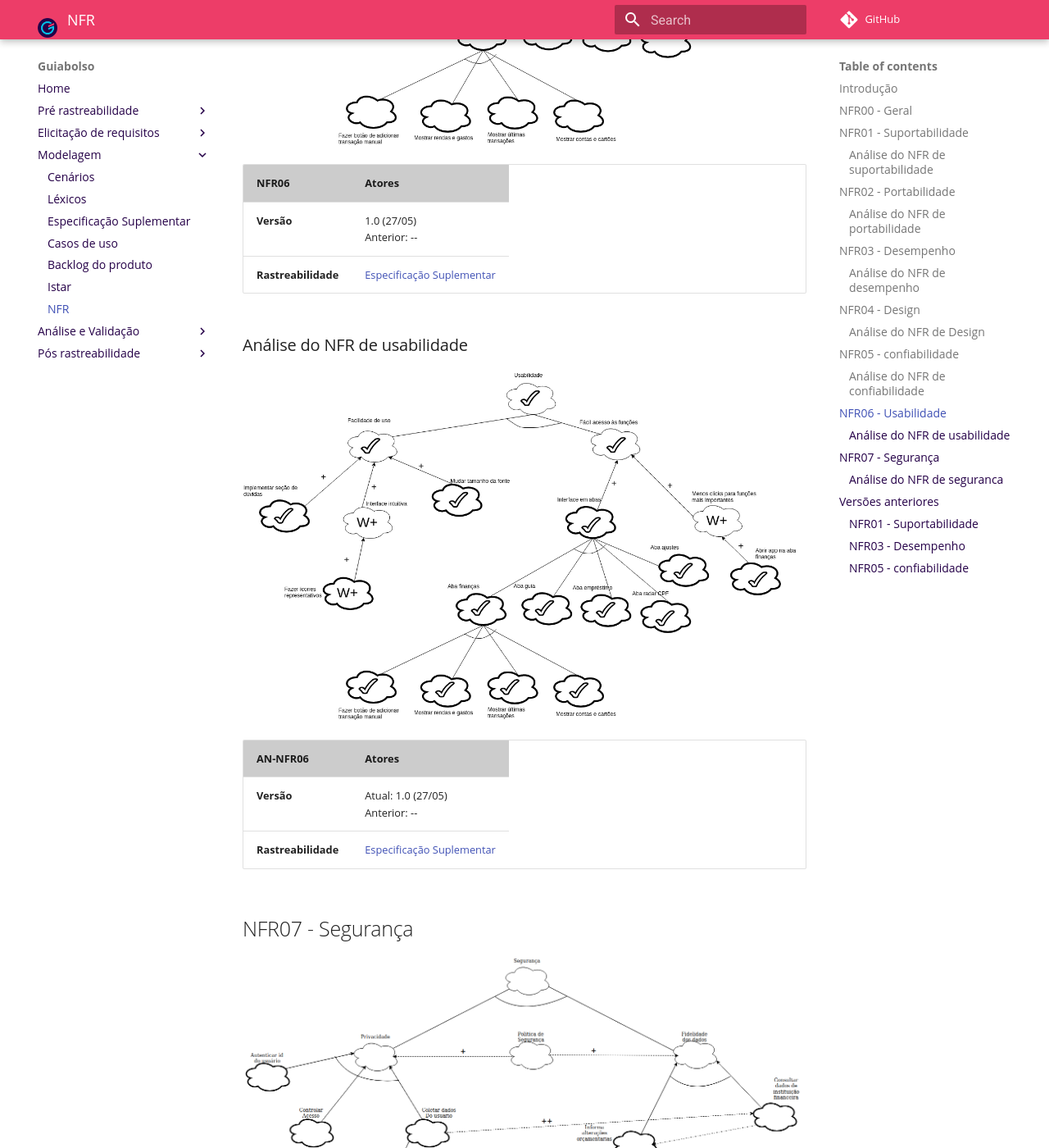
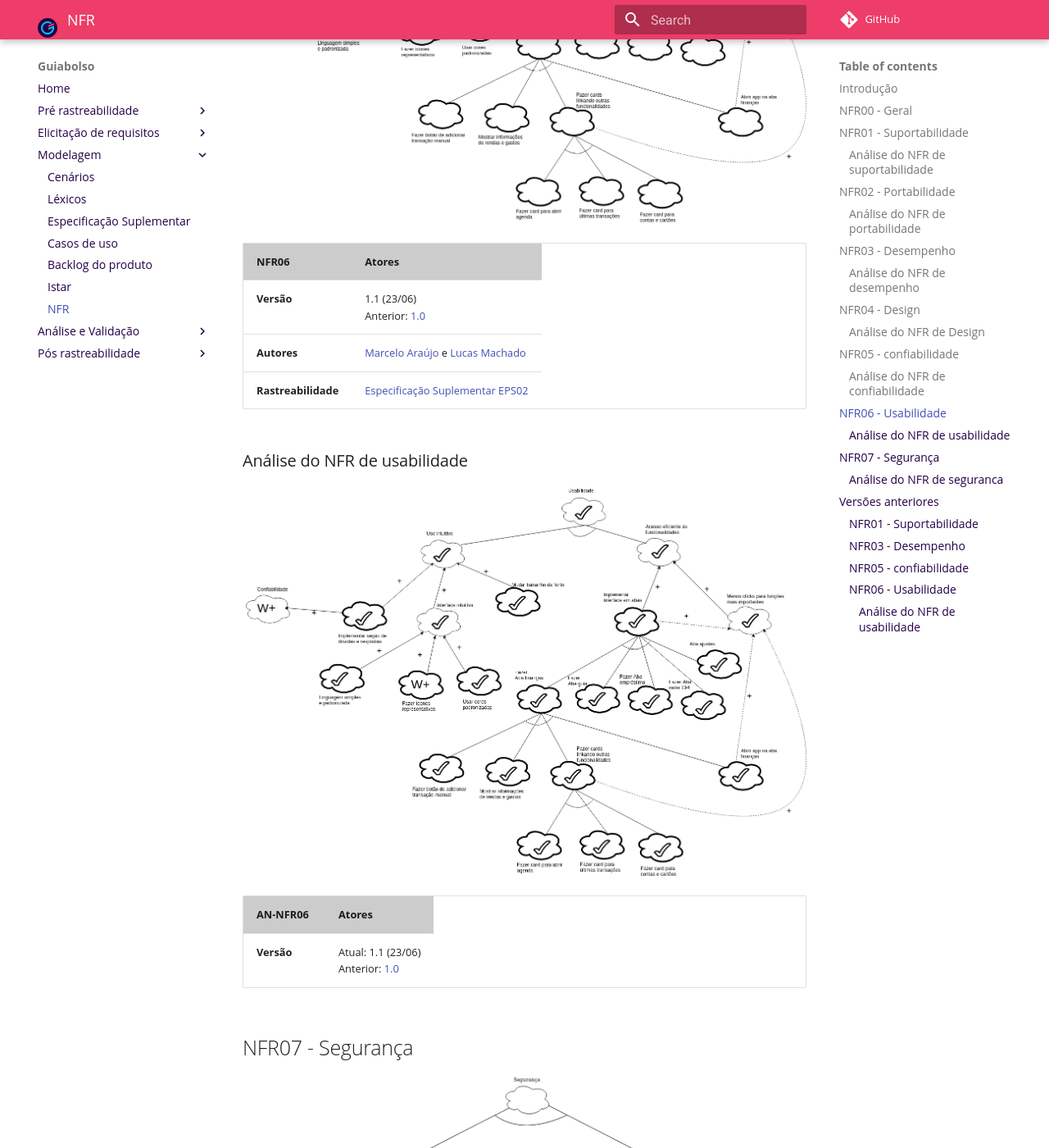
Before and after one commit to fga-disciplinas/2019.1-Guia-Bolso, an MkDocs documentation site: the page built from docs/modelagem/nfr.md, in a window 1280 px wide and 1400 px high, scrolled down 8026 px. Shown: the whole window at 82% size. Built offline with MkDocs 1.6.1 and Material for MkDocs 9.7.7, drawn with Linux system fonts in a browser that asks for light colours; comment, search, counter and statistics services are not loaded; old or Windows-style settings are respelled for this version of MkDocs; some of the changed text lies outside the part shown.

Commit message:
Adicionando versão 1.1 de NFR06 Usabilidade

```diff
--- a/docs/modelagem/nfr.md
+++ b/docs/modelagem/nfr.md
@@ -97,7 +97,8 @@ O NFR Framework trata-se de um framework conceitual orientado a requisitos não
 | **NFR05** | **Atores**|
 |--|--|
 | **Versão**| 1.1 (27/05) <br> Anterior: 1.0|
-| **Rastreabilidade** | [Especificação Suplementar](../especificacao) |
+| **Autores** | [Marcelo Araújo](https://github.com/santosm46) e [Lucas Machado](https://github.com/lmmLucasMachado) |
+| **Rastreabilidade** | [Especificação Suplementar EPS03](../especificacao/#eps03-confiabilidade) |
 
 ### Análise do NFR de confiabilidade
 
@@ -111,21 +112,22 @@ O NFR Framework trata-se de um framework conceitual orientado a requisitos não
 
 ## NFR06 - Usabilidade
 
-[ ![NFR06](./../img/nfr/nrf_usabilidade.png)](./../img/nfr/nrf_usabilidade.png)
+[ ![NFR06](./../img/nfr/nrf_usabilidade_02.png)](./../img/nfr/nrf_usabilidade_02.png)
 
 | **NFR06** | **Atores**|
 |--|--|
-| **Versão**| 1.0 (27/05) <br> Anterior: --|
-| **Rastreabilidade** | [Especificação Suplementar](../especificacao) |
+| **Versão**| 1.1 (23/06) <br> Anterior: [1.0](#nfr06-usabilidade_1) |
+| **Autores** | [Marcelo Araújo](https://github.com/santosm46) e [Lucas Machado](https://github.com/lmmLucasMachado) |
+| **Rastreabilidade** | [Especificação Suplementar EPS02](../especificacao/#eps02-usabilidade) |
 
 ### Análise do NFR de usabilidade
 
-[ ![AN-NFR06](./../img/nfr/nrf_usabilidade_analise.png)](./../img/nfr/nrf_usabilidade_analise.png)
+[ ![AN-NFR06](./../img/nfr/nrf_usabilidade_analise_02.png)](./../img/nfr/nrf_usabilidade_analise_02.png)
 
 | **AN-NFR06** | **Atores**|
 |--|--|
-| **Versão**| Atual: 1.0 (27/05) <br> Anterior: --|
-| **Rastreabilidade** | [Especificação Suplementar](../especificacao) |
+| **Versão**| Atual: 1.1 (23/06) <br> Anterior: [1.0](#analise-do-nfr-de-usabilidade_1) |
+
 
 ## NFR07 - Segurança
 
@@ -175,3 +177,20 @@ O NFR Framework trata-se de um framework conceitual orientado a requisitos não
 |--|--|
 | **Versão**| Atual: 1.0 (25/05) <br> Anterior: --|
 | **Rastreabilidade** | [Especificação Suplementar](../especificacao) |
+
+### NFR06 - Usabilidade
+
+[ ![NFR06](./../img/nfr/nrf_usabilidade_01.png)](./../img/nfr/nrf_usabilidade_01.png)
+
+| **NFR06** | **Atores**|
+|--|--|
+| **Versão**| 1.0 (27/05) <br> Anterior: --|
+| **Rastreabilidade** | [Especificação Suplementar](../especificacao) |
+
+#### Análise do NFR de usabilidade
+
+[ ![AN-NFR06](./../img/nfr/nrf_usabilidade_analise_01.png)](./../img/nfr/nrf_usabilidade_analise_01.png)
+
+| **AN-NFR06** | **Atores**|
+|--|--|
+| **Versão**| Atual: 1.0 (27/05) <br> Anterior: --|
```
Also changed, not shown: docs/img/nfr/nrf_usabilidade_01.png (renamed from docs/img/nfr/nrf_usabilidade.png), docs/img/nfr/nrf_usabilidade_02.png (added), docs/img/nfr/nrf_usabilidade_analise_01.png (renamed from docs/img/nfr/nrf_usabilidade_analise.png), docs/img/nfr/nrf_usabilidade_analise_02.png (added).
